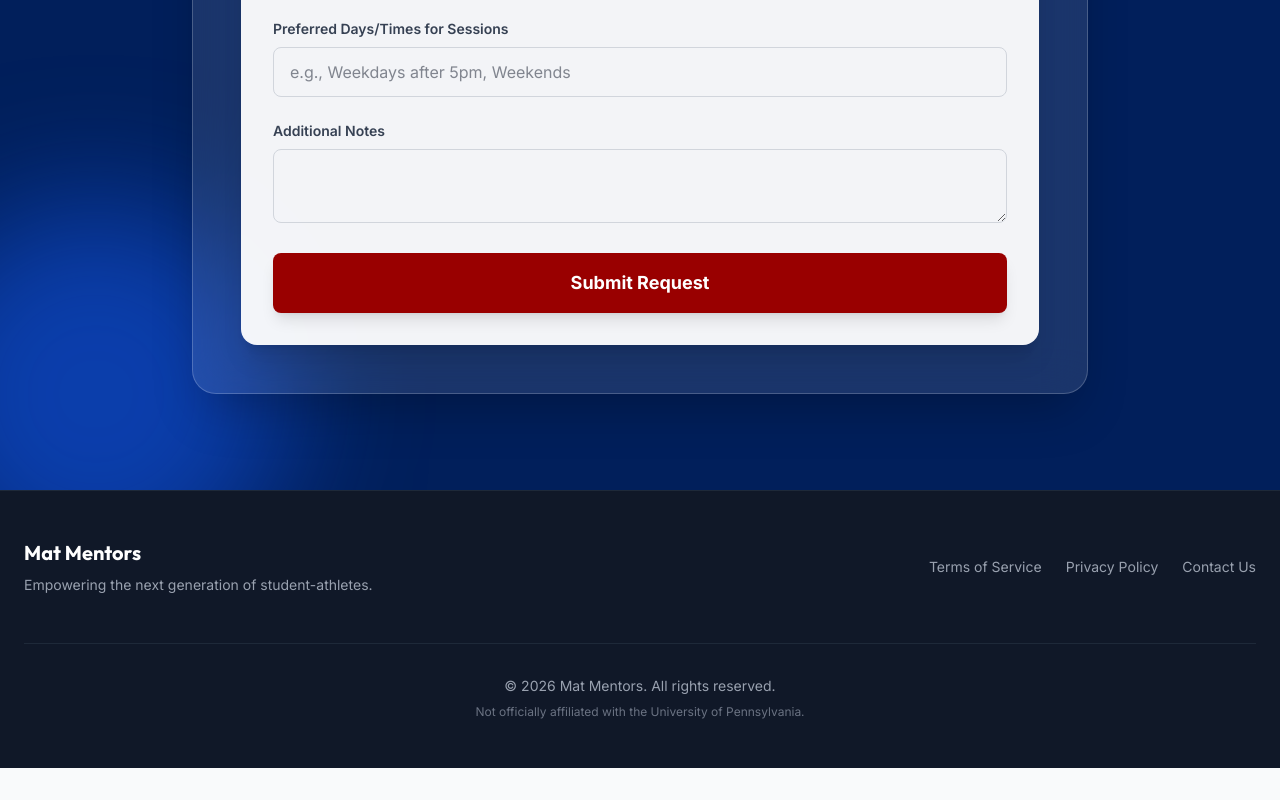
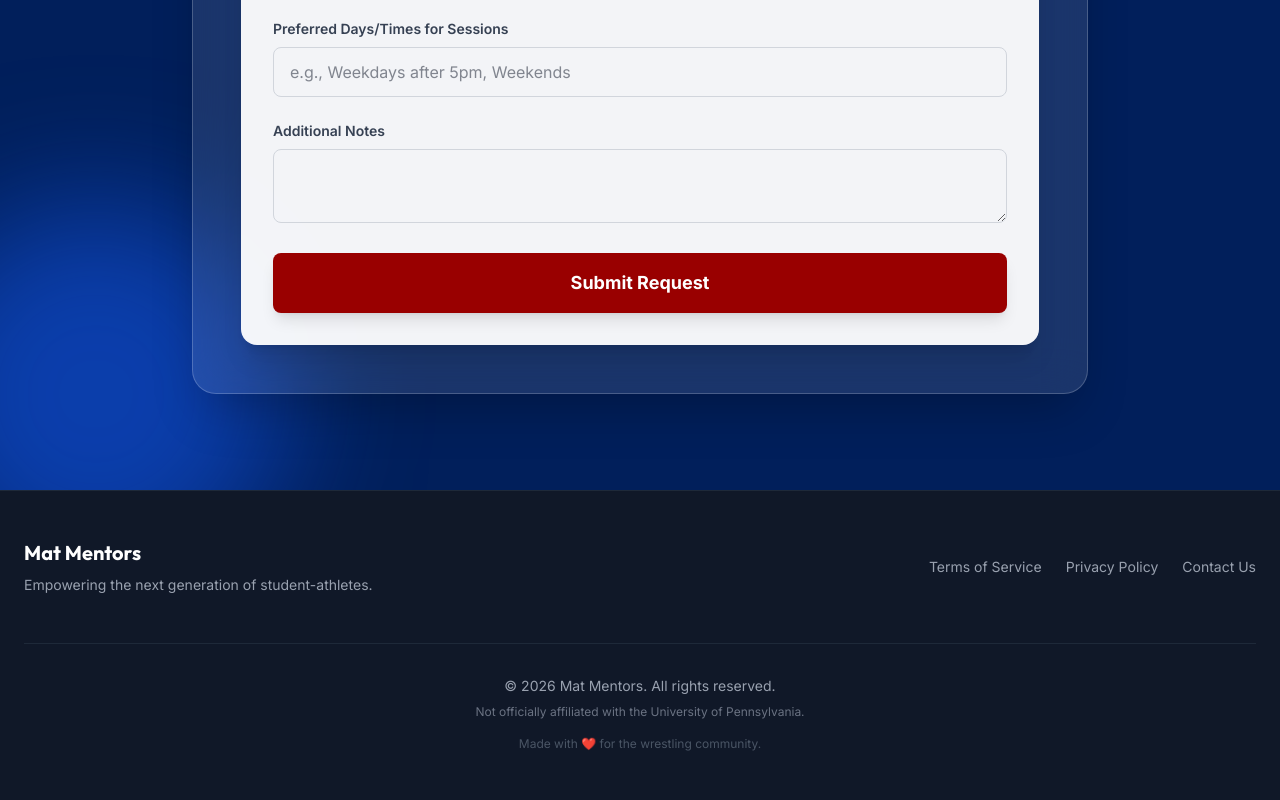
Before and after one commit to dc07wrestle/Mentorship-Program, a React (Vite) app: page / in a window 1280 px wide. Shown: the part 6929-7729 px from the top of the page. Before the commit the page ends 7697 px from the top, so only its background shows below. Built offline with nearby package versions, Linux system fonts and the light colour scheme.

Commit message:
fix(footer): Update contact email and add tagline
Changes the placeholder contact email in the footer to the correct address and adds a new tagline to further connect with the wrestling community.

```diff
--- a/src/components/Footer.tsx
+++ b/src/components/Footer.tsx
@@ -11,13 +11,14 @@ export default function Footer() {
           <div className="flex gap-6 text-sm">
             <a href="#" className="hover:text-white transition-colors">Terms of Service</a>
             <a href="#" className="hover:text-white transition-colors">Privacy Policy</a>
-            <a href="mailto:contact@example.com" className="hover:text-white transition-colors">Contact Us</a>
+            <a href="mailto:dc07wrestle@gmail.com" className="hover:text-white transition-colors">Contact Us</a>
           </div>
         </div>
 
         <div className="mt-12 text-center text-sm border-t border-gray-800 pt-8">
           <p>&copy; {new Date().getFullYear()} Mat Mentors. All rights reserved.</p>
           <p className="mt-2 text-xs text-gray-500">Not officially affiliated with the University of Pennsylvania.</p>
+          <p className="mt-4 text-xs text-gray-600">Made with ❤️ for the wrestling community.</p>
         </div>
       </div>
     </footer>
```
